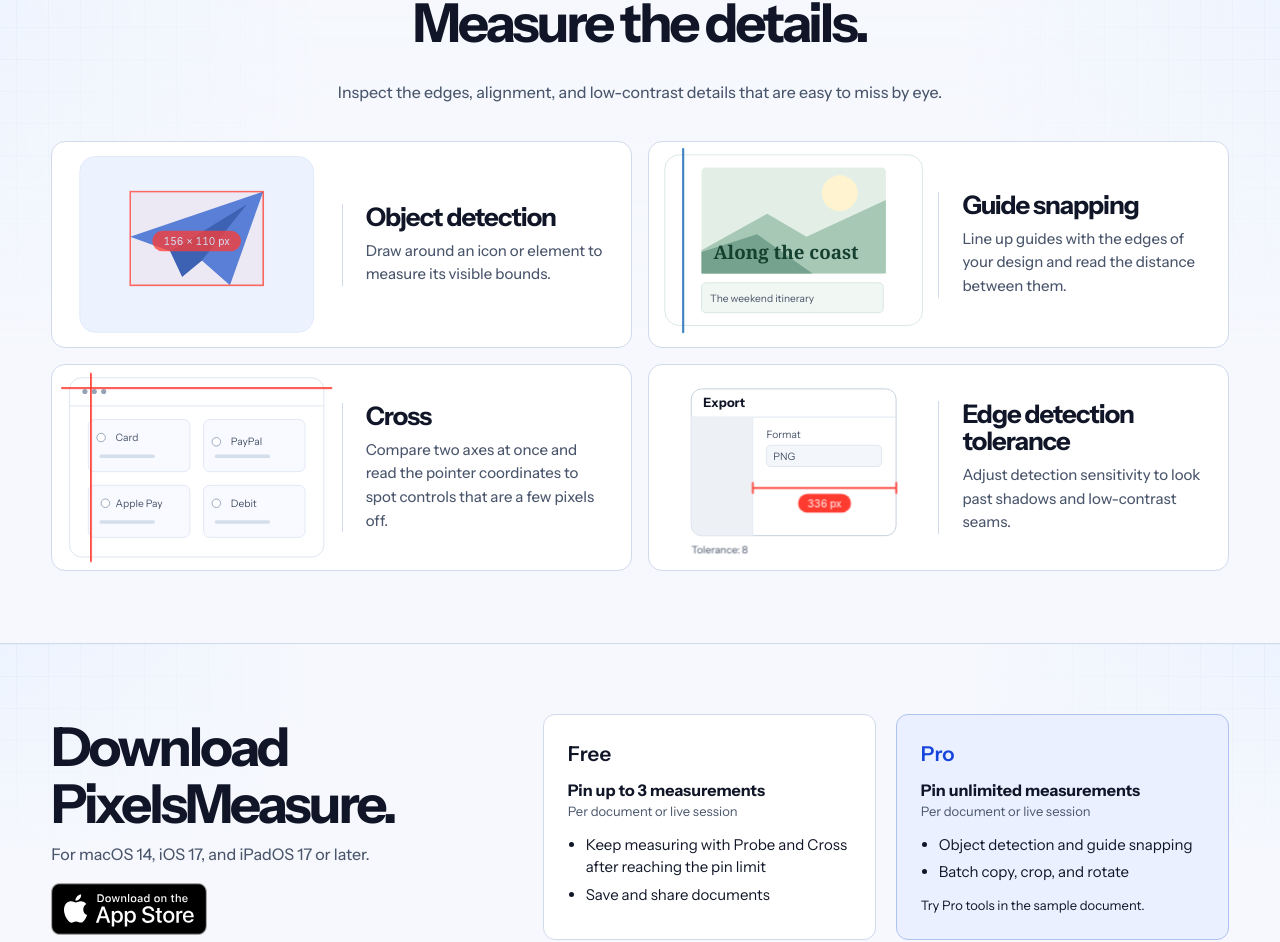
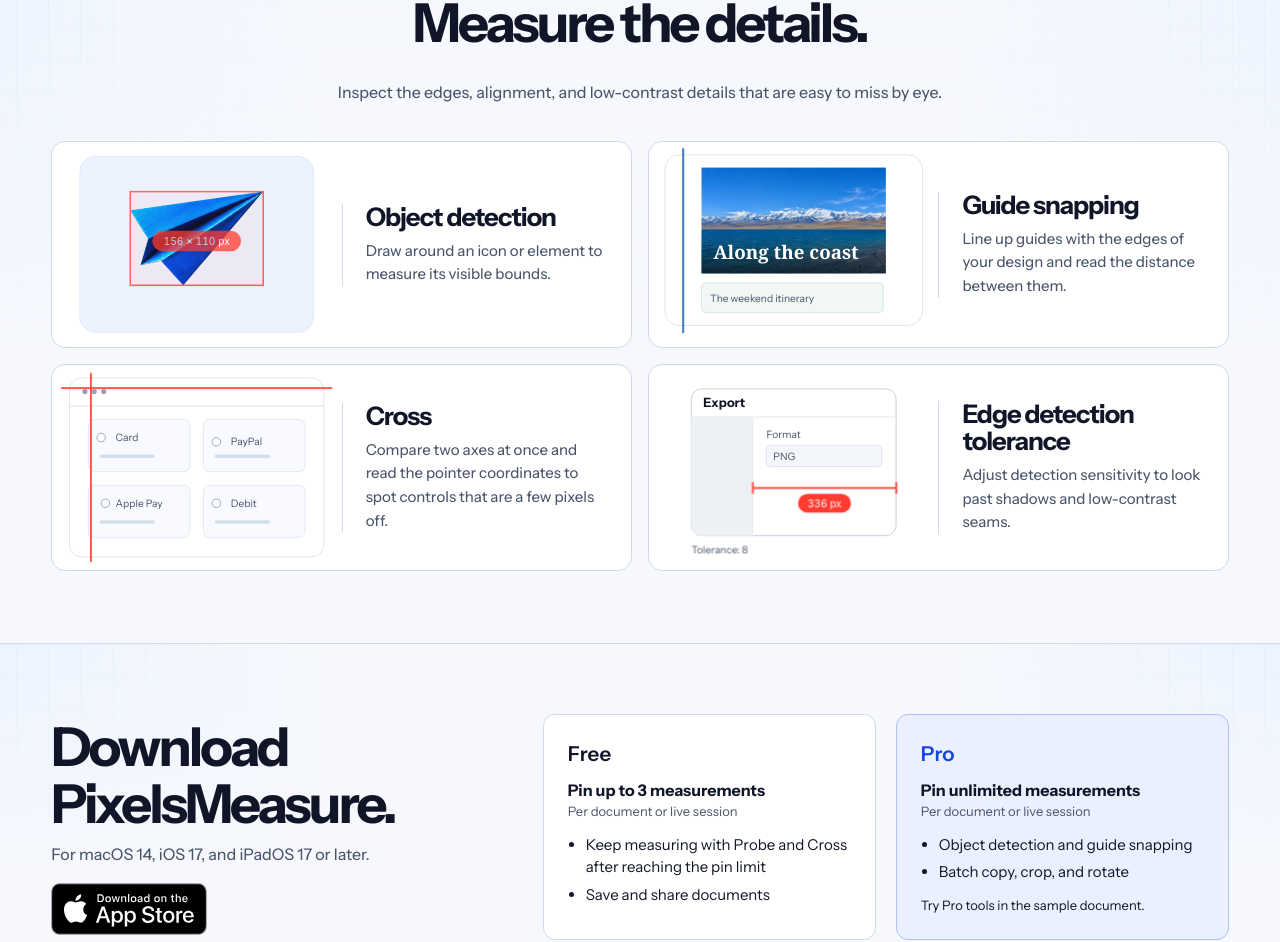
Before and after one commit to zddhub/PixelsMeasure, a Vue app in the folder website/: page /#/ in a window 1280 px wide. Shown: the part 2178-3120 px from the top of the page. Built offline with nearby package versions, Linux system fonts and the light colour scheme.

Commit message:
Use PixelsMeasure artwork in website tool demos

```diff
--- a/website/src/assets/pixelsmeasure.css
+++ b/website/src/assets/pixelsmeasure.css
@@ -331,7 +331,7 @@
 
 .pm-canvas-name { fill: var(--pm-ink); font-size: 15px; font-weight: 750; }
 .pm-canvas-meta { fill: var(--pm-muted); font-size: 12px; }
-.pm-cover-title { fill: #153f2f; font: 600 22px Georgia, serif; }
+.pm-cover-title { fill: #fff; font: 600 22px Georgia, serif; }
 .pm-red-line, .pm-blue-line { stroke-width: 2; stroke-linecap: round; }
 .pm-red-line { stroke: var(--pm-probe-color); }
 .pm-probe .pm-red-line { stroke-linecap: butt; vector-effect: non-scaling-stroke; }
--- a/website/src/components/MeasurementArtwork.vue
+++ b/website/src/components/MeasurementArtwork.vue
@@ -30,11 +30,14 @@
 
     <g v-else-if="mode === 'object'">
       <rect x="183" y="17" width="274" height="206" rx="18" fill="#ecf3ff" stroke="#dee8f9"/>
-      <!-- The original smart-object storyboard uses a 156 × 110 paper plane. -->
-      <g transform="translate(242 58)">
-        <path d="M0 53 156 0 117 110 84 81 61 100 47 70Z" fill="#5284df"/>
-        <path d="M47 70 137 15 84 81 61 100Z" fill="#3565ba"/>
-      </g>
+      <defs>
+        <!-- The Creative paper-plane silhouette, normalized to the cropped photo. -->
+        <clipPath id="pm-paper-plane-outline" clipPathUnits="objectBoundingBox">
+          <polygon points="0,.1991 1,0 .3988,1 .2321,.7367 .0779,.7854 .1355,.5022"/>
+        </clipPath>
+      </defs>
+      <image :href="paperPlaneImage" x="242" y="58" width="156" height="110"
+        preserveAspectRatio="none" clip-path="url(#pm-paper-plane-outline)"/>
       <rect class="pm-object-draft" x="218" y="38" width="204" height="152"
         fill="#ff3b3010" stroke="var(--pm-probe-color)" stroke-dasharray="5 4"/>
       <g class="pm-object-result">
@@ -50,11 +53,15 @@
 
     <g v-else-if="mode === 'guides'">
       <rect x="169" y="15" width="302" height="200" rx="17" fill="#fff" stroke="#d4e5df"/>
+      <defs>
+        <linearGradient id="pm-cover-shade" x1="0%" x2="0%" y1="0%" y2="100%">
+          <stop offset="42%" stop-color="#071a28" stop-opacity="0"/>
+          <stop offset="100%" stop-color="#071a28" stop-opacity=".9"/>
+        </linearGradient>
+      </defs>
       <g transform="translate(212 30)">
-        <rect width="216" height="124" rx="5" fill="#e2eee6"/>
-        <circle cx="162" cy="30" r="21" fill="#fff4cf"/>
-        <path d="M0 97 77 54l46 27 93-43v86H0Z" fill="#a8c8b6"/>
-        <path d="M0 99 65 78l65 46H0Z" fill="#74a28e"/>
+        <image :href="namtsoCoverImage" width="216" height="124" preserveAspectRatio="xMidYMid slice"/>
+        <rect width="216" height="124" fill="url(#pm-cover-shade)"/>
         <text x="14" y="107" class="pm-cover-title">Along the coast</text>
         <rect y="135" width="213" height="35" rx="5" fill="#f1f7f3" stroke="#d4e5df"/>
         <text x="10" y="157" class="pm-canvas-meta">The weekend itinerary</text>
@@ -131,6 +138,8 @@
 
 <script>
 import { formatLabel, probeAt, roundedBoundsAt } from "../measurement-probe";
+import paperPlaneImage from "../assets/creative-paper-plane.jpg";
+import namtsoCoverImage from "../assets/namtso-cover.jpg";
 
 const canvas = { x: 0, y: 0, width: 640, height: 250 };
 const swatches = [
@@ -191,6 +200,8 @@ export default {
     cursorImage: process.env.BASE_URL + "img/v5/probe-crosshair.png",
     swatches,
     gapMarker,
+    paperPlaneImage,
+    namtsoCoverImage,
     paymentOptions: [
       { name: "Card", position: "translate(193 64)" },
       { name: "PayPal", position: "translate(328 64)" },
```
Also changed, not shown: website/src/assets/creative-paper-plane.jpg (added), website/src/assets/namtso-cover.jpg (added).
